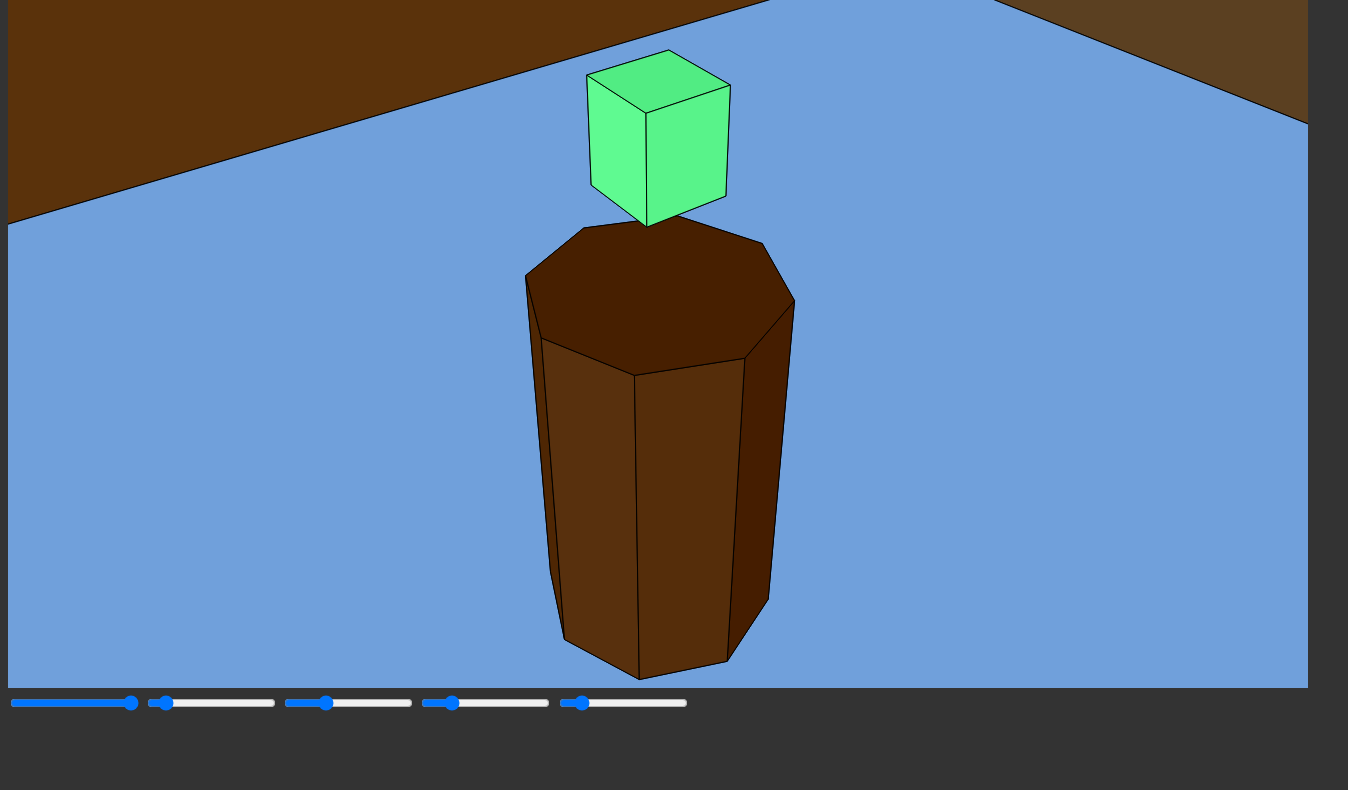
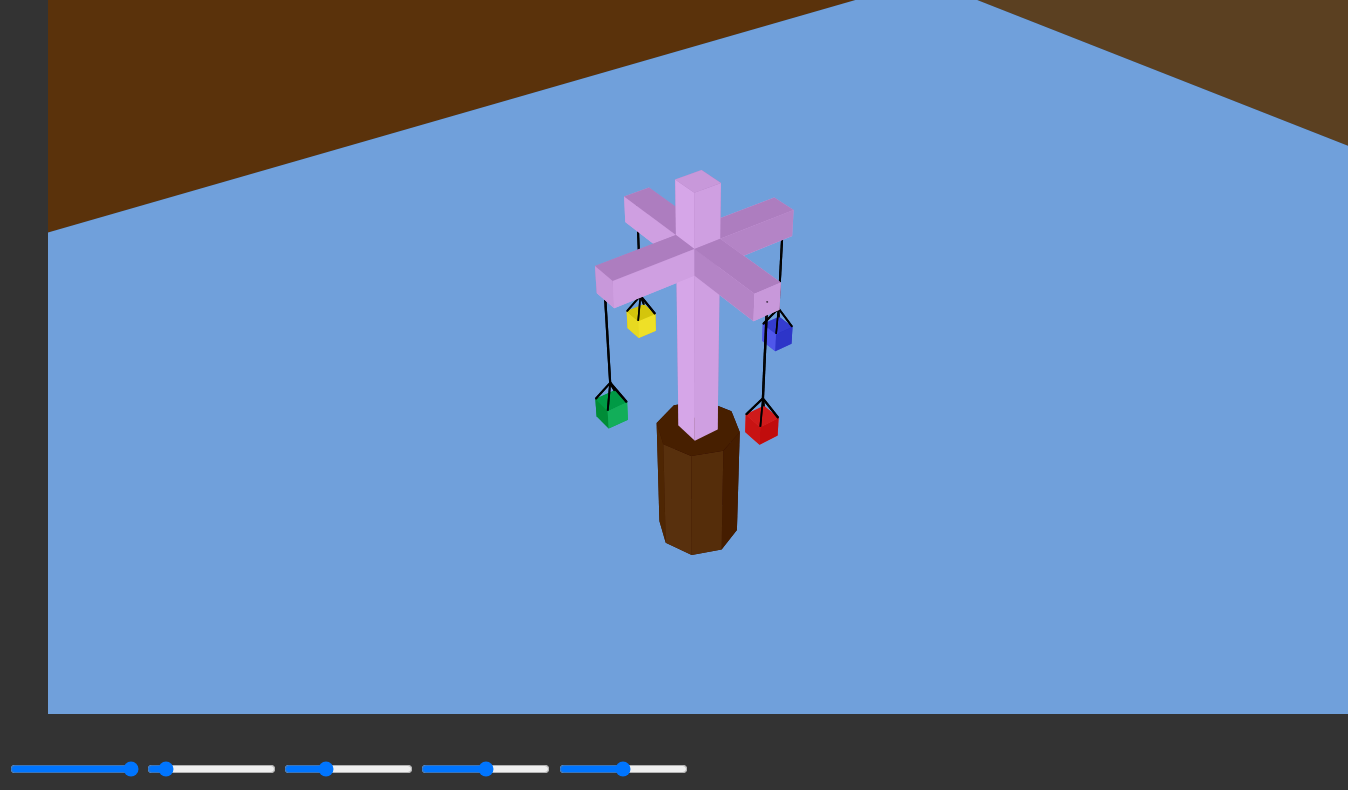
Before and after one commit to marvynthewall/room001, a plain HTML site: page index.html in a window 1280 px wide. Shown: the part 266-1056 px from the top of the page, 1348 px wide, since content can reach past the window. Before the commit the page ends 990 px from the top, so only its background shows below. Drawn offline with nearby package versions, Linux system fonts and the light colour scheme.

Commit message:
finish central object

```diff
--- a/draw.js
+++ b/draw.js
@@ -4,6 +4,16 @@ function drawworld(canv, cont, m){
    this.context = cont;
    this.m4 = m;
    this.shapelist = new shapelist();
+   this.angularspeed = 0;
+   this.angularsmall = 0;
+   this.swangle = 0;  // the tilt angle
+   this.angle = 0;   // the angle position of whole
+   this.dangle;
+   this.now;
+   this.then = Date.now();
+   this.elapsed;
+   this.slider4 = document.getElementById("slider4");
+   this.slider5 = document.getElementById("slider5");
 }
 drawworld.prototype.renew = function(){
    this.shapelist.clear();
@@ -12,13 +22,159 @@ drawworld.prototype.drawAll = function(Tcamera, Tpost, lightd){
    // the room
    this.drawroom(Tcamera, Tpost);
    this.drawshapes(Tpost);
+   /*
    // just some cube
    var Ttrans = this.m4.translation([0, 250, 0]);
    var Tcom = this.m4.multiply(Ttrans, Tcamera);
-   this.addCube(Tcom, Tpost, lightd, 100, 255, 150);
+   this.addCube(Tcom, lightd, 100, 255, 150);
+   */
    // the desk
    this.drawDesk(Tcamera, Tpost, lightd, 90, 50, 15);
+
+   // the swing
+   this.drawSwing(Tcamera, Tpost, lightd);
+
+   // draw
    this.drawshapes(Tpost);
+}
+drawworld.prototype.drawSwing = function(Tcamera, Tpost, lightd){
+   var axisX = [1, 0, 0];
+   var axisY = [0, 1, 0];
+   var axisZ = [0, 0, 1];
+
+
+   var eqtall1 = 280;
+   var eqtall2 = 80;
+   var upperheight = 320;
+   var armheight = 300;
+   var armlength = 120;
+   var wirelength = 150;
+   var swirelength = 36;
+   var openangle = 0.61;
+
+   var bodyr = 219;
+   var bodyg = 171;
+   var bodyb = 237;
+   var liner = 0;
+   var lineg = 0;
+   var lineb = 0;
+   var scube = [[30, 186, 101], [239, 58, 58], [84, 92, 239], [244, 229, 44]];
+
+   // calculate the real speed
+   this.angularspeed = this.slider4.value / 100 * Math.PI;
+   this.now = Date.now();
+   this.elapsed = this.now - this.then;  // in millisecond
+   this.then = this.now;
+   this.dangle = this.elapsed / 1000 * this.angularspeed;
+   this.angle += this.dangle;
+   this.angularsmall += this.elapsed / 1000 * this.slider5.value / 100 * Math.PI + this.dangle;
+   if(this.angularsmall > 2*Math.PI)this.angularsmall -= 2*Math.PI;
+
+   // calculate the swing angle
+   this.swangle = Math.PI/2 - cswing(this.angularspeed);
+
+   // start drawing
+   var Tdesktop = this.m4.translation([0, 200, 0]);
+   var Tnow = this.m4.multiply(Tdesktop, Tcamera); // on the desk up
+   var Tmodel = this.m4.axisRotation(axisY, this.angle);
+   Tnow = this.m4.multiply(Tmodel, Tnow);
+   this.addCube(Tnow, lightd, bodyr, bodyg, bodyb, eqtall1, 40, 40); // light purple
+   var Tsecond = this.m4.translation([0, upperheight, 0]);
+   var Tsecond = this.m4.multiply(Tsecond, Tnow);
+   this.addCube(Tsecond, lightd, bodyr, bodyg, bodyb, eqtall2, 40, 40);
+   var Theight = this.m4.translation([0, armheight, 0]);
+   Tnow = this.m4.multiply(Theight, Tnow);                 // on the height of arm
+   var Trotate = this.m4.axisRotation(axisY, Math.PI/2);
+   var ro = this.m4.axisRotation(axisX, Math.PI/2);
+   var Toutward = this.m4.translation([0,20,0]);
+   var Tout = this.m4.multiply(Toutward, ro);
+
+   function drawArm(world, Tx, ccc){
+      world.addCube(Tx, lightd, bodyr, bodyg, bodyb, armlength);
+      var Tpack = world.m4.translation([0, armlength, 0]);
+      var Ttilt = world.m4.axisRotation(axisX, world.swangle);
+      var Tsp = world.m4.axisRotation(axisY, world.angularsmall);
+      Tx = world.m4.multiply(Tpack, Tx);
+      Tx = world.m4.multiply(Ttilt, Tx);
+      Tx = world.m4.multiply(Tsp, Tx);
+      drawPackage(world, Tx, ccc);
+   }
+   function drawPackage(world, Tx, ccc){
+
+      //TODO change the line into small plane or thin cube
+      world.addCube(Tx, lightd, liner, lineg, lineb, wirelength, 2, 2);
+      var Twire1 = world.m4.translation([0, wirelength, 0]);
+      var Tweb = world.m4.multiply(Twire1, Tx);
+      var Trot = world.m4.axisRotation(axisY, Math.PI/2);
+      var Trotnow = world.m4.axisRotation(axisY, Math.PI/4);
+      var Topen = world.m4.axisRotation(axisX, openangle);
+
+      var Tnnn = world.m4.multiply(Trotnow, Tweb);
+      Tnnn = world.m4.multiply(Topen, Tnnn);
+      world.addCube(Tnnn, lightd, liner, lineg, lineb, swirelength, 2, 2);
+
+
+      Trotnow = world.m4.multiply(Trot, Trotnow);
+      Tnnn = world.m4.multiply(Trotnow, Tweb);
+      Tnnn = world.m4.multiply(Topen, Tnnn);
+      world.addCube(Tnnn, lightd, liner, lineg, lineb, swirelength, 2, 2);
+
+      Trotnow = world.m4.multiply(Trot, Trotnow);
+      Tnnn = world.m4.multiply(Trotnow, Tweb);
+      Tnnn = world.m4.multiply(Topen, Tnnn);
+      world.addCube(Tnnn, lightd, liner, lineg, lineb, swirelength, 2, 2);
+
+      Trotnow = world.m4.multiply(Trot, Trotnow);
+      Tnnn = world.m4.multiply(Trotnow, Tweb);
+      Tnnn = world.m4.multiply(Topen, Tnnn);
+      world.addCube(Tnnn, lightd, liner, lineg, lineb, swirelength, 2, 2);
+
+      var Tjump = world.m4.translation([0,wirelength+30,0]);
+      var Tfinal = world.m4.multiply(Tjump, Tx);
+      world.addCube(Tfinal, lightd, scube[ccc][0], scube[ccc][1], scube[ccc][2], 30, 30, 30);
+   }
+   var Tarm = this.m4.multiply(Tout, Tnow);
+   drawArm(this, Tarm, 0);
+   Tnow = this.m4.multiply(Trotate, Tnow);
+   Tarm = this.m4.multiply(Tout, Tnow);
+   drawArm(this, Tarm, 1);
+   Tnow = this.m4.multiply(Trotate, Tnow);
+   Tarm = this.m4.multiply(Tout, Tnow);
+   drawArm(this, Tarm, 2);
+   Tnow = this.m4.multiply(Trotate, Tnow);
+   Tarm = this.m4.multiply(Tout, Tnow);
+   drawArm(this, Tarm, 3);
+
+   function equa(as, r){
+      var w = as;
+      var g = 2000;
+      return (150*(w*w*r)/(Math.sqrt(w*w*w*w*r*r+g*g))+120);
+   }
+   function cswing(as){
+      var tick = 10;
+      var s = armlength;
+      var e = armlength + wirelength;
+      var r = armlength;
+      var rr;
+      var theta;
+      for(;r <= e;r+=tick){
+         rr = equa(as, r);
+         if(rr-r < 0.1 && r-rr < 0.1)
+            break;
+         else if(rr > r){// the next round
+            s = rr-tick;
+            r = s;
+            e = rr;
+            tick /= 10;
+         }
+      }
+      if(r <= armlength + wirelength && r >= armlength){
+         theta = Math.asin((r-armlength) / wirelength);
+         return theta;
+      }
+      else return 0;
+
+   }
 }
 drawworld.prototype.drawshapes = function(Tpost){
    var l = this.shapelist.list.length;
@@ -27,9 +183,9 @@ drawworld.prototype.drawshapes = function(Tpost){
    this.renew();
 }
 drawworld.prototype.drawroom = function(Tcamera, Tpost){
-   var h = 600;
-   var l = 600;   // x direction
-   var w = 800;   // z direction
+   var h = 1500;
+   var l = 1500;   // x direction
+   var w = 2000;   // z direction
    var c_r;
    var c_g;
    var c_b;
@@ -69,9 +225,6 @@ drawworld.prototype.drawroom = function(Tcamera, Tpost){
    }
 }
 drawworld.prototype.calout = function(n1, n2, n3){
-   console.log(n1);
-   console.log(n2);
-   console.log(n3);
    var a = [n2[0]-n1[0], n2[1]-n1[1], n2[2]-n1[2]];
    var b = [n3[0]-n1[0], n3[1]-n1[1], n3[2]-n1[2]];
    var out = [a[1]*b[2]-a[2]*b[1], a[2]*b[0]-a[0]*b[2], a[0]*b[1] - a[1]*b[0]];
@@ -91,9 +244,6 @@ drawworld.prototype.drawDesk = function(Tcamera, Tpost, lightd, c_r , c_g, c_b){
                      [4, 5, 13, 12], [5, 6, 14, 13], [6, 7, 15, 14], [7, 0, 8, 15]  ]
    for(var k = 0; k < planenum.length ; ++k){
       // create shadow
-      console.log("hi");
-      console.log(planenum[k][1]);
-      console.log(points[planenum[k][1]]);
       var outdir = this.calout(points[planenum[k][0]], points[planenum[k][1]], points[planenum[k][2]]);
       var p = new poly(Tcamera, lightd, outdir, c_r, c_g, c_b);// the whole points is same color
       for(var i = 0; i < planenum[k].length; ++i)
@@ -156,9 +306,9 @@ drawworld.prototype.drawpoly = function(poly, Tcamera, Tpost){
    this.context.closePath();
    this.context.fillStyle = color;
    this.context.fill();
-   this.context.stroke();
+   //this.context.stroke();
 }
-drawworld.prototype.addCube = function(Tcamera, Tpost, lightd, c_r, c_g, c_b, height = 50, length = 40, width = 40){
+drawworld.prototype.addCube = function(Tcamera, lightd, c_r, c_g, c_b, height = 50, length = 40, width = 40){
    var h = height;
    var l = length / 2;
    var w = width / 2;
--- a/index.html
+++ b/index.html
@@ -22,7 +22,7 @@
       <input type="range" id = "slider1", min="1", max="100", value="100">
       <input type="range" id = "slider2", min="0", max="200", value="20">
       <input type="range" id = "slider3", min="1", max="99", value="30">
-      <input type="range" id = "slider4", min="1", max="500", value="100">
-      <input type="range" id = "slider5", min="20", max="600", value="100">
+      <input type="range" id = "slider4", min="-100", max="100", value="0">
+      <input type="range" id = "slider5", min="-100", max="100", value="0">
    </body>
 </html>
--- a/main.js
+++ b/main.js
@@ -11,8 +11,8 @@ function run(){
    var slider5 = document.getElementById("slider5");
    var world = new drawworld(canvas, context, m4);
 
-   var maxdistance = 500;
-   var center = [0, 200, 0];
+   var maxdistance = 1500;
+   var center = [0, 400, 0];
    var lightd = [2, 1, 3];
    var lll = Math.sqrt(lightd[0] * lightd[0] + lightd[1] * lightd[1] + lightd[2] * lightd[2]);
    lightd = [lightd[0]/lll, lightd[1]/lll, lightd[2]/lll];
@@ -23,7 +23,7 @@ function run(){
       var theta = Math.PI*2*slider2.value/200;
       //var theta = Math.PI/5;
       var r = maxdistance*slider1.value/100;
-      for(;center[1]+r*Math.cos(phi) >= 600 || center[1] + r*Math.cos(phi) <= 0; r -= 10);
+      for(;center[1]+r*Math.cos(phi) >= 1500 || center[1] + r*Math.cos(phi) <= 0; r -= 10);
       slider1.value = r * 100 / maxdistance;
       var eye = [ center[0] + r * Math.sin(phi) * Math.cos(theta), center[1] + r * Math.cos(phi) , center[2] + r * Math.sin(phi) * Math.sin(theta)];
       var target = center;
@@ -37,32 +37,10 @@ function run(){
       TT = m4.multiply(TT, Tviewport);
       var Tpost = m4.multiply(Tprojection, Tviewport);
 
-      //world.drawCube(Tcamera, Tpost);
-      /*
-      //try area
-      var vv = parseInt(slider4.value);
-      var p = new poly(50, 50, 250);
-      p.insert(0, 0, vv);
-      p.insert(0, vv, 0);
-      p.insert(vv, 0, 0);
-      p.printnode();
-      p.clip(Tcamera);
-      p.printnode();
-      world.drawpoly(p, Tcamera, Tpost);
-
-      var v = slider5.value;
-      var s = new poly(50, 250, 50);
-      s.insert(50, 0, 50);
-      s.insert(50, 20, 50);
-      s.insert(50, 20, 2*parseInt(v)+50);
-      s.insert(50, 0, 2*parseInt(v)+50);
-      s.clip(Tcamera);
-      world.drawpoly(s, Tcamera, Tpost);
-      //try area
-      */
       world.drawAll(Tcamera, Tpost, lightd);
       //world.drawAxes(Tcamera, Tpost);
 
+      window.requestAnimationFrame(draw);
    }
    slider1.addEventListener("input", draw);
    slider2.addEventListener("input", draw);
--- a/poly.js
+++ b/poly.js
@@ -159,6 +159,9 @@ poly.prototype.caldis = function(Tcamera){
    var cen = [x, y, z];
    this.dis = Math.sqrt(x*x+y*y+z*z);
 }
+
+// this is totally wrong, need to all compare in camera space!!
+// TODO
 poly.prototype.lighting = function(){
    var inner = this.outdir[0] * this.lightd[0] + this.outdir[1] * this.lightd[1] + this.outdir[2] * this.lightd[2];
    var darker = this.shade * (1-inner)/2;
--- a/style.css
+++ b/style.css
@@ -3,6 +3,7 @@ body {
    font-family: 'Open Sans', sans-serif;
 }
 h1{
+   margin: 20pt;
    font-size: 60pt;
    color: #4ba6b5;
 }
@@ -11,5 +12,6 @@ h1{
    text-align: center;
 }
 div {
+   margin: 30pt;
    text-align: center;
 }
```
